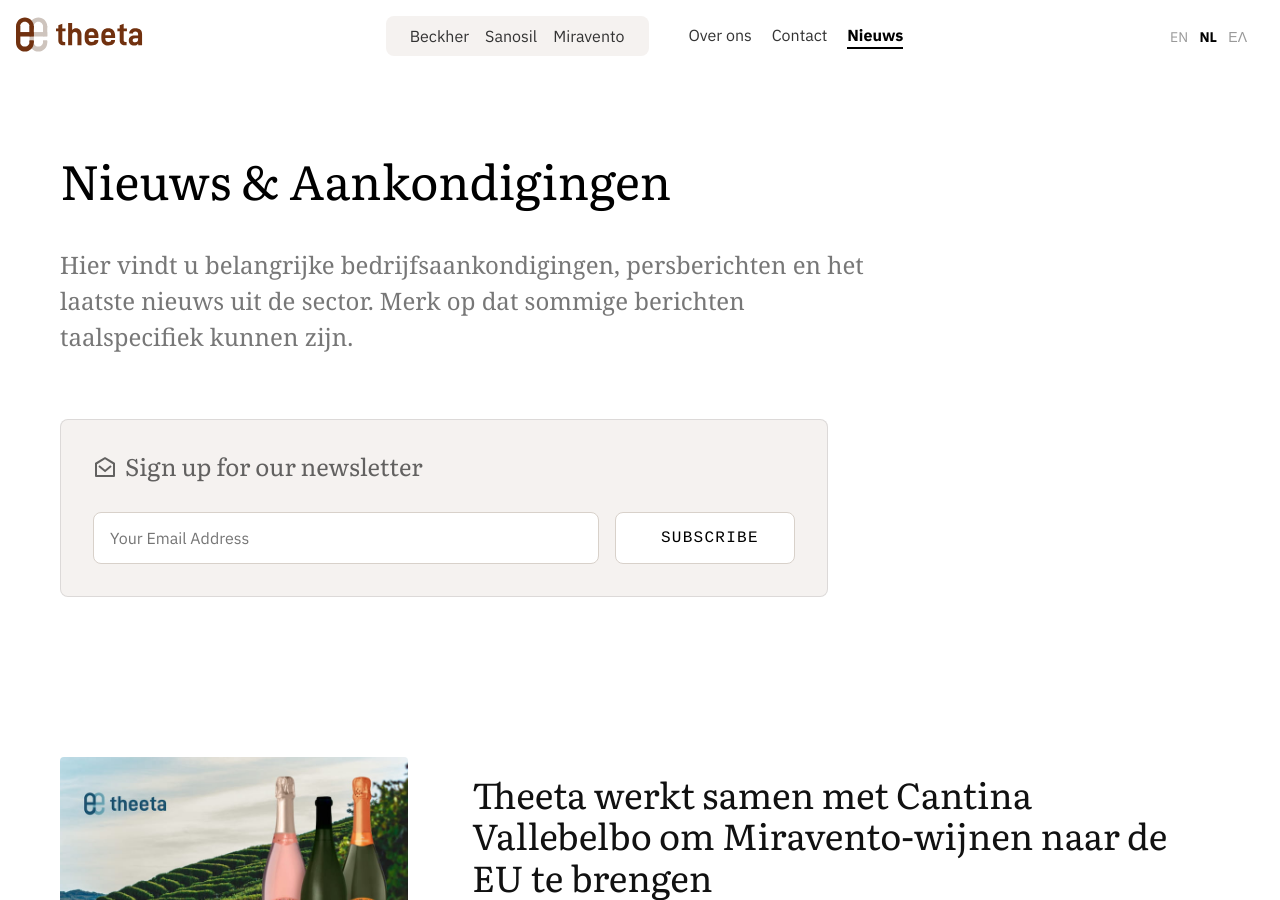
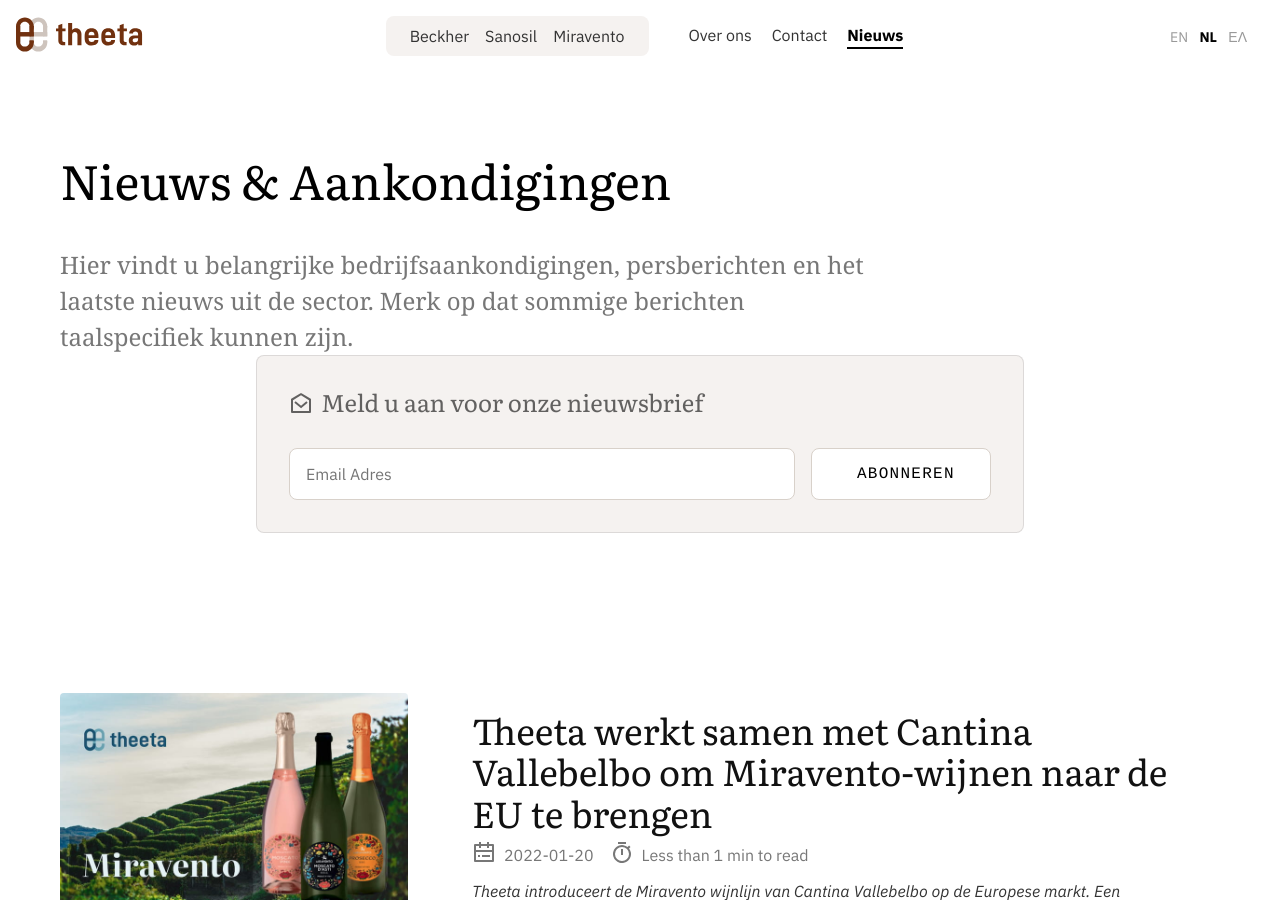
Before and after one commit to anna-filou/theeta.nl-DEMO, a Jekyll site: the page built from nl/news.md, in a window 1280 px wide and 900 px high. Built offline with Jekyll 4.4.1, drawn with Linux system fonts in a browser that asks for light colours.

```diff
--- /dev/null
+++ b/_includes/newsletter-block.html
@@ -0,0 +1,12 @@
+    <form class=" center bg-beige mw7-l pa4 br3 ba b--black-10" action="/{{page.lang}}/success/" method="POST" name="Newsletter Form" netlify >
+    <fieldset class="bn ma0 pa0">
+        <h2 class="pa0 f4 f3-ns black-60 mt0 mb4 flex items-center">
+            <svg class="mr2 nb1" xmlns="http://www.w3.org/2000/svg" viewBox="0 0 24 24" width="24" height="24"><path fill="none" d="M0 0h24v24H0z"/><path d="M2.243 6.854L11.49 1.31a1 1 0 0 1 1.029 0l9.238 5.545a.5.5 0 0 1 .243.429V20a1 1 0 0 1-1 1H3a1 1 0 0 1-1-1V7.283a.5.5 0 0 1 .243-.429zM4 8.133V19h16V8.132l-7.996-4.8L4 8.132zm8.06 5.565l5.296-4.463 1.288 1.53-6.57 5.537-6.71-5.53 1.272-1.544 5.424 4.47z"/></svg>
+            {{site.data.newsletter[page.lang].title}}</h2>
+        <div class="flex items-stretch flex-column flex-row-ns">
+        <label class="clip" for="email-address">Email Address</label>
+        <input class="flex-grow-1 f6 f5-l pa3 black-80 bg-white mr3-ns mb3 mb0-ns br3" placeholder="{{site.data.newsletter[page.lang].email}}" type="email" name="email-address" value="" id="email-address">
+        <input class="mb0 f6 f5-l label tc button pointer br3" type="submit" value="{{site.data.newsletter[page.lang].send}}">
+        </div>
+    </fieldset>
+    </form>
--- a/_layouts/nav-mobile.html
+++ b/_layouts/nav-mobile.html
@@ -31,7 +31,7 @@
                     {% endfor %}
                 </div>
 
-                <div id="company">
+                <div id="company" class="mb4">
                     <div class="flex">
                         <div class="w-50">
                             <h2 class="f5 label mt4 mb2 o-80">Company</h2>
--- a/_layouts/news.html
+++ b/_layouts/news.html
@@ -8,20 +8,8 @@
         {{ site.data.news[page.lang].intro }}
     </div>
 
-    <div class="mt5">
-        <form class="bg-beige mw7-l pa4 br3 ba b--black-10" action="/{{page.lang}}/success/" method="POST" name="Newsletter Form" netlify >
-          <fieldset class="bn ma0 pa0">
-            <h2 class="pa0 f4 f3-ns black-60 mt0 mb4 flex items-center">
-                <svg class="mr2 nb1" xmlns="http://www.w3.org/2000/svg" viewBox="0 0 24 24" width="24" height="24"><path fill="none" d="M0 0h24v24H0z"/><path d="M2.243 6.854L11.49 1.31a1 1 0 0 1 1.029 0l9.238 5.545a.5.5 0 0 1 .243.429V20a1 1 0 0 1-1 1H3a1 1 0 0 1-1-1V7.283a.5.5 0 0 1 .243-.429zM4 8.133V19h16V8.132l-7.996-4.8L4 8.132zm8.06 5.565l5.296-4.463 1.288 1.53-6.57 5.537-6.71-5.53 1.272-1.544 5.424 4.47z"/></svg>
-                Sign up for our newsletter</h2>
-            <div class="flex items-stretch flex-column flex-row-ns">
-              <label class="clip" for="email-address">Email Address</label>
-              <input class="flex-grow-1 f6 f5-l pa3 black-80 bg-white mr3-ns mb3 mb0-ns br3" placeholder="Your Email Address" type="email" name="email-address" value="" id="email-address">
-              <input class="mb0 f6 f5-l label tc button pointer br3" type="submit" value="Subscribe">
-            </div>
-          </fieldset>
-        </form>
-    </div>
+    {% include newsletter-block.html %}
+
 </section>
 
 
```
Also changed, not shown: _data/newsletter.yml (added, +12 -0 lines), _layouts/about.html (+1 -14 lines).
